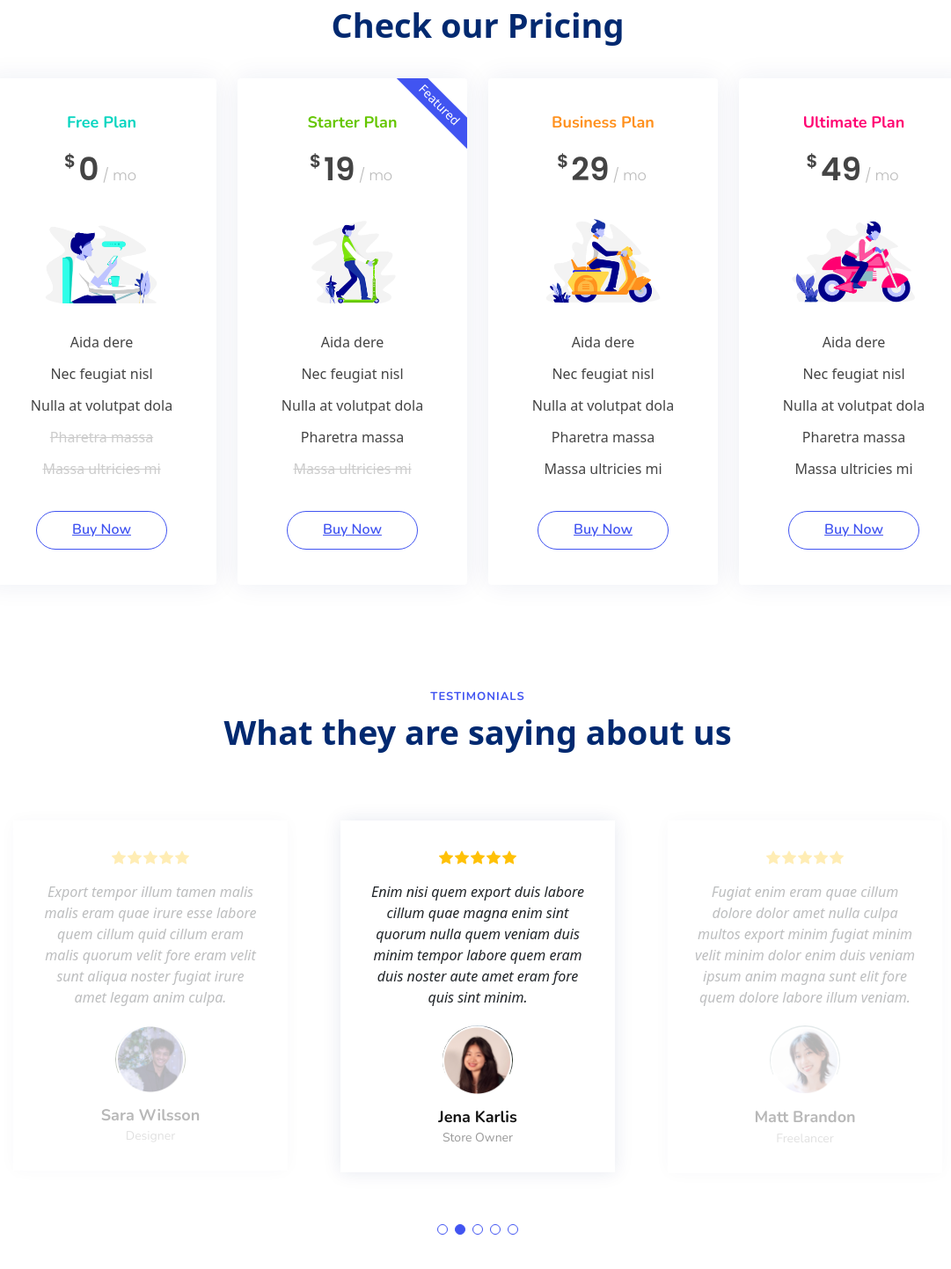
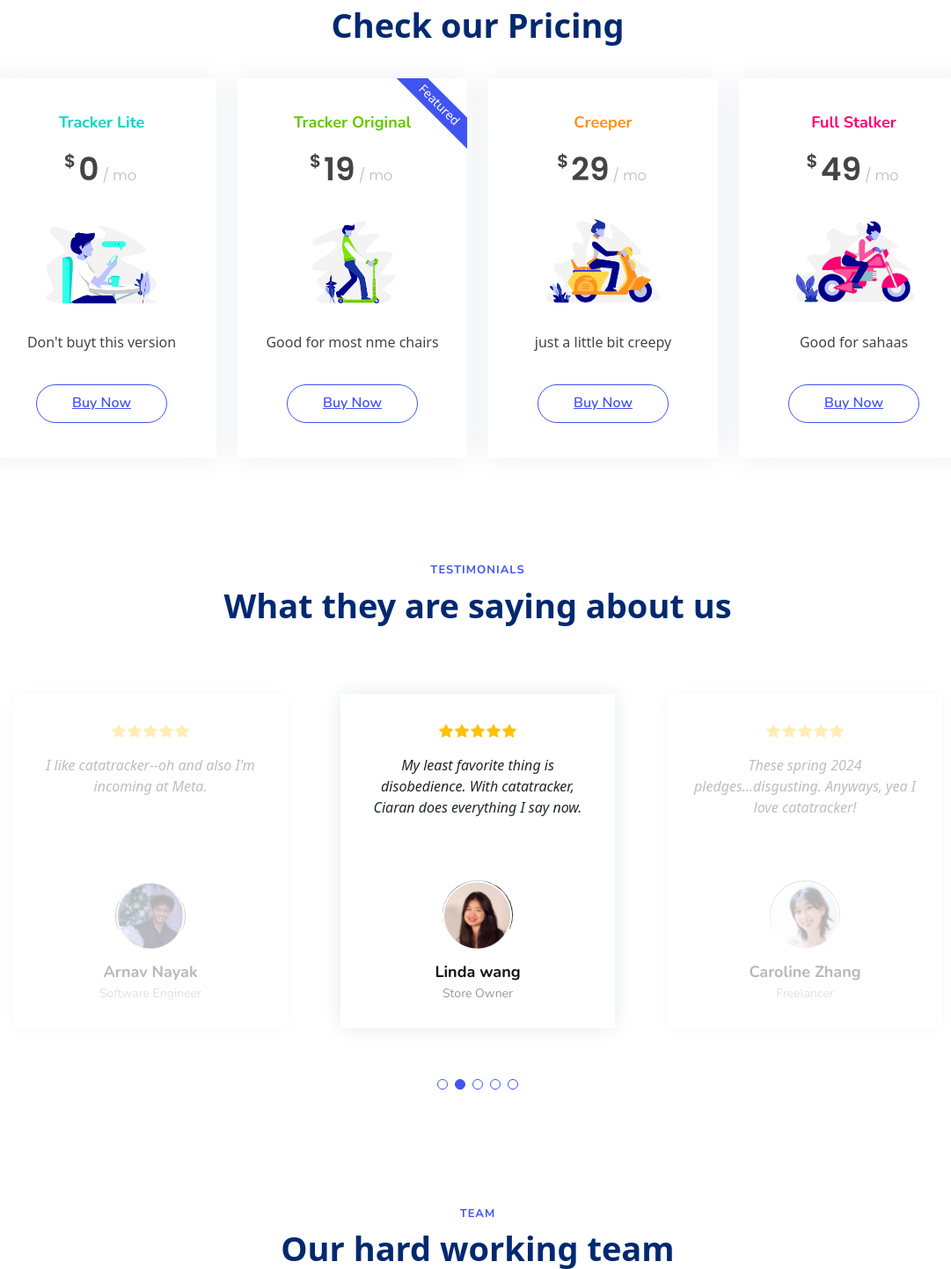
Before and after one commit to kadenchien/Catalyst-S24-Hackathon, a website built with Vite: page index.html in a window 1280 px wide. Shown: the part 4501-5944 px from the top of the page at 88% size, without its empty margins (97-1178 px from the left). Built offline with nearby package versions, Linux system fonts and the light colour scheme.

Commit message:
bottom half done

```diff
--- a/index.html
+++ b/index.html
@@ -486,15 +486,12 @@
 
           <div class="col-lg-3 col-md-6" data-aos="zoom-in" data-aos-delay="100">
             <div class="box">
-              <h3 style="color: #07d5c0;">Free Plan</h3>
+              <h3 style="color: #07d5c0;">Tracker Lite</h3>
               <div class="price"><sup>$</sup>0<span> / mo</span></div>
               <img src="assets/img/pricing-free.png" class="img-fluid" alt="">
               <ul>
-                <li>Aida dere</li>
-                <li>Nec feugiat nisl</li>
-                <li>Nulla at volutpat dola</li>
-                <li class="na">Pharetra massa</li>
-                <li class="na">Massa ultricies mi</li>
+                <li>Don't buyt this version</li>
+
               </ul>
               <a href="#" class="btn-buy">Buy Now</a>
             </div>
@@ -503,15 +500,12 @@
           <div class="col-lg-3 col-md-6" data-aos="zoom-in" data-aos-delay="200">
             <div class="box">
               <span class="featured">Featured</span>
-              <h3 style="color: #65c600;">Starter Plan</h3>
+              <h3 style="color: #65c600;">Tracker Original</h3>
               <div class="price"><sup>$</sup>19<span> / mo</span></div>
               <img src="assets/img/pricing-starter.png" class="img-fluid" alt="">
               <ul>
-                <li>Aida dere</li>
-                <li>Nec feugiat nisl</li>
-                <li>Nulla at volutpat dola</li>
-                <li>Pharetra massa</li>
-                <li class="na">Massa ultricies mi</li>
+                <li>Good for most nme chairs</li>
+
               </ul>
               <a href="#" class="btn-buy">Buy Now</a>
             </div>
@@ -519,15 +513,12 @@
 
           <div class="col-lg-3 col-md-6" data-aos="zoom-in" data-aos-delay="300">
             <div class="box">
-              <h3 style="color: #ff901c;">Business Plan</h3>
+              <h3 style="color: #ff901c;">Creeper</h3>
               <div class="price"><sup>$</sup>29<span> / mo</span></div>
               <img src="assets/img/pricing-business.png" class="img-fluid" alt="">
               <ul>
-                <li>Aida dere</li>
-                <li>Nec feugiat nisl</li>
-                <li>Nulla at volutpat dola</li>
-                <li>Pharetra massa</li>
-                <li>Massa ultricies mi</li>
+                <li>just a little bit creepy</li>
+
               </ul>
               <a href="#" class="btn-buy">Buy Now</a>
             </div>
@@ -535,15 +526,12 @@
 
           <div class="col-lg-3 col-md-6" data-aos="zoom-in" data-aos-delay="400">
             <div class="box">
-              <h3 style="color: #ff0071;">Ultimate Plan</h3>
+              <h3 style="color: #ff0071;">Full Stalker</h3>
               <div class="price"><sup>$</sup>49<span> / mo</span></div>
               <img src="assets/img/pricing-ultimate.png" class="img-fluid" alt="">
               <ul>
-                <li>Aida dere</li>
-                <li>Nec feugiat nisl</li>
-                <li>Nulla at volutpat dola</li>
-                <li>Pharetra massa</li>
-                <li>Massa ultricies mi</li>
+                <li>Good for sahaas</li>
+
               </ul>
               <a href="#" class="btn-buy">Buy Now</a>
             </div>
@@ -574,11 +562,11 @@
                   <i class="bi bi-star-fill"></i><i class="bi bi-star-fill"></i><i class="bi bi-star-fill"></i><i class="bi bi-star-fill"></i><i class="bi bi-star-fill"></i>
                 </div>
                 <p>
-                  Proin iaculis purus consequat sem cure digni ssim donec porttitora entum suscipit rhoncus. Accusantium quam, ultricies eget id, aliquam eget nibh et. Maecen aliquam, risus at semper.
-                </p>
+                  I noticed some of the pledges this semester were slacking off, but now with catatracker, I feel like I can really control them to my heart's content.
+                  </p>
                 <div class="profile mt-auto">
                   <img src="assets/img/testimonials/testimonials-1.jpg" class="testimonial-img" alt="">
-                  <h3>Saul Goodman</h3>
+                  <h3>Emi Yuan</h3>
                   <h4>Ceo &amp; Founder</h4>
                 </div>
               </div>
@@ -590,12 +578,12 @@
                   <i class="bi bi-star-fill"></i><i class="bi bi-star-fill"></i><i class="bi bi-star-fill"></i><i class="bi bi-star-fill"></i><i class="bi bi-star-fill"></i>
                 </div>
                 <p>
-                  Export tempor illum tamen malis malis eram quae irure esse labore quem cillum quid cillum eram malis quorum velit fore eram velit sunt aliqua noster fugiat irure amet legam anim culpa.
+                  I like catatracker--oh and also I'm incoming at Meta.
                 </p>
                 <div class="profile mt-auto">
                   <img src="assets/img/testimonials/testimonials-2.jpg" class="testimonial-img" alt="">
-                  <h3>Sara Wilsson</h3>
-                  <h4>Designer</h4>
+                  <h3>Arnav Nayak</h3>
+                  <h4>Software Engineer</h4>
                 </div>
               </div>
             </div><!-- End testimonial item -->
@@ -606,11 +594,11 @@
                   <i class="bi bi-star-fill"></i><i class="bi bi-star-fill"></i><i class="bi bi-star-fill"></i><i class="bi bi-star-fill"></i><i class="bi bi-star-fill"></i>
                 </div>
                 <p>
-                  Enim nisi quem export duis labore cillum quae magna enim sint quorum nulla quem veniam duis minim tempor labore quem eram duis noster aute amet eram fore quis sint minim.
+                  My least favorite thing is disobedience. With catatracker, Ciaran does everything I say now.
                 </p>
                 <div class="profile mt-auto">
                   <img src="assets/img/testimonials/testimonials-3.jpg" class="testimonial-img" alt="">
-                  <h3>Jena Karlis</h3>
+                  <h3>Linda wang</h3>
                   <h4>Store Owner</h4>
                 </div>
               </div>
@@ -622,11 +610,11 @@
                   <i class="bi bi-star-fill"></i><i class="bi bi-star-fill"></i><i class="bi bi-star-fill"></i><i class="bi bi-star-fill"></i><i class="bi bi-star-fill"></i>
                 </div>
                 <p>
-                  Fugiat enim eram quae cillum dolore dolor amet nulla culpa multos export minim fugiat minim velit minim dolor enim duis veniam ipsum anim magna sunt elit fore quem dolore labore illum veniam.
+                  These spring 2024 pledges...disgusting. Anyways, yea I love catatracker!
                 </p>
                 <div class="profile mt-auto">
                   <img src="assets/img/testimonials/testimonials-4.jpg" class="testimonial-img" alt="">
-                  <h3>Matt Brandon</h3>
+                  <h3>Caroline Zhang</h3>
                   <h4>Freelancer</h4>
                 </div>
               </div>
@@ -638,11 +626,11 @@
                   <i class="bi bi-star-fill"></i><i class="bi bi-star-fill"></i><i class="bi bi-star-fill"></i><i class="bi bi-star-fill"></i><i class="bi bi-star-fill"></i>
                 </div>
                 <p>
-                  Quis quorum aliqua sint quem legam fore sunt eram irure aliqua veniam tempor noster veniam enim culpa labore duis sunt culpa nulla illum cillum fugiat legam esse veniam culpa fore nisi cillum quid.
+                  I think catatracker is to keep pledges on task, but I use it to spy on them when they least expect it.
                 </p>
                 <div class="profile mt-auto">
                   <img src="assets/img/testimonials/testimonials-5.jpg" class="testimonial-img" alt="">
-                  <h3>John Larson</h3>
+                  <h3>Sahaas Parise</h3>
                   <h4>Entrepreneur</h4>
                 </div>
               </div>
```
